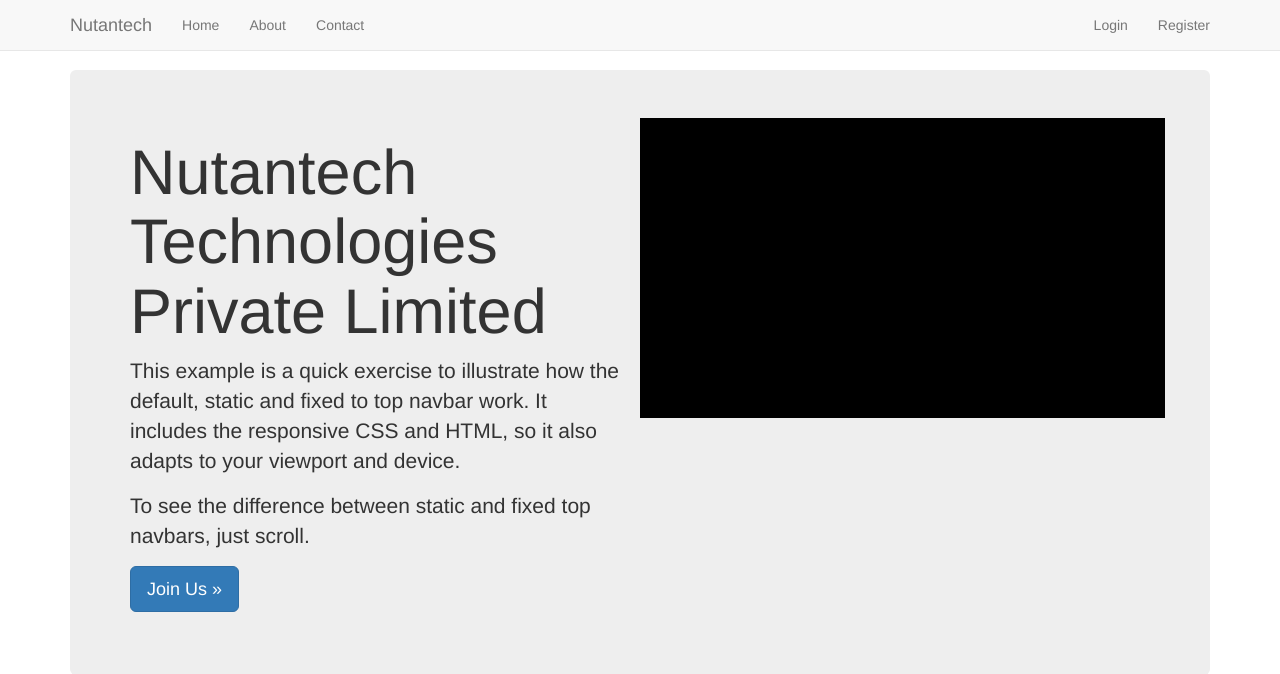
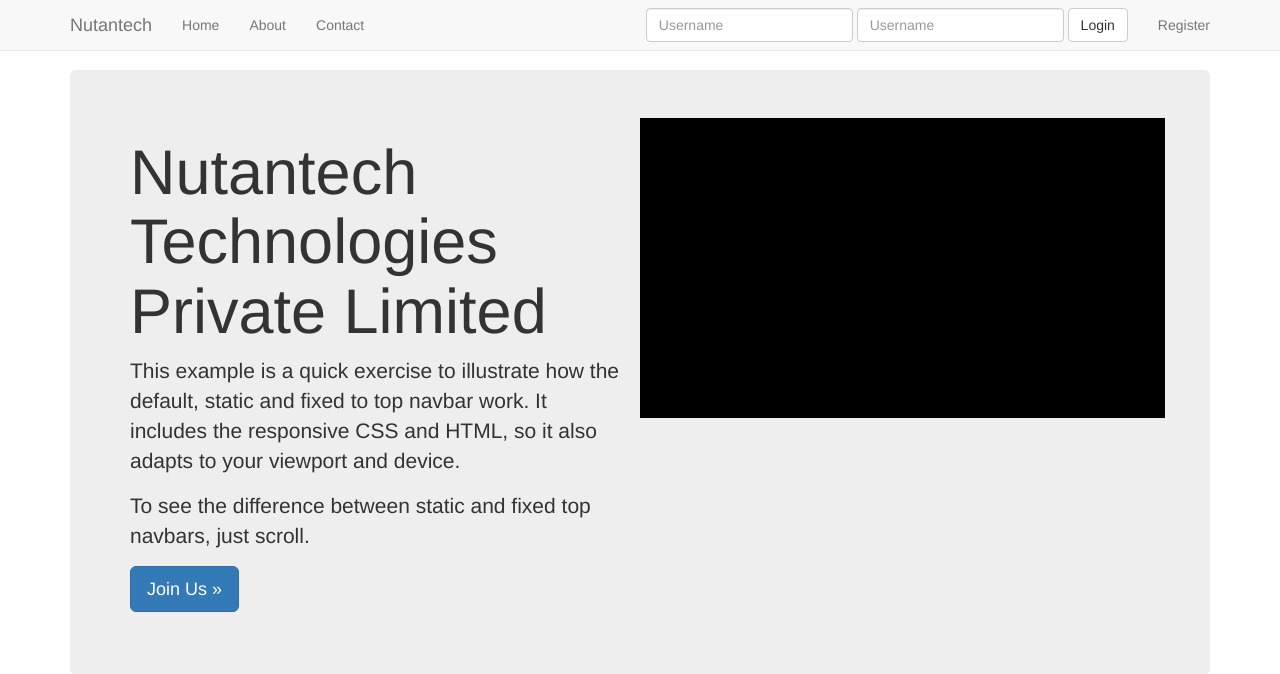
Before and after one commit to shaileshkumarcs/trydjango18, a Django app: page / in a window 1280 px wide. Shown: the top 674 px of the page. Run offline with Django 3.2, Linux system fonts and the light colour scheme; some libraries are stand-ins or nearby versions.

Commit message:
Navbar login form added

```diff
--- a/templates/navbar.html
+++ b/templates/navbar.html
@@ -32,10 +32,20 @@
             {% if request.user.is_authenticated %}
             <li><a href="{% url 'auth_logout' %}"> Logout </a></li>
             {% else %}
-            <li><a href="{% url 'auth_login' %}"> Login </a></li>
             <li><a href="{% url 'registration_register' %}"> Register </a></li>
             {% endif %}
           </ul>
+            {% if not request.user.is_authenticated and not "/accounts/login" in request.get_full_path %}
+            <form class="navbar-form navbar-right" method="POST" action="{% url 'auth_login' %}">{% csrf_token %}
+              <div class="form-group">
+                <input type="text" name="username" class="form-control" placeholder="Username"/>
+              </div>
+              <div class="form-group">
+                <input type="password" name="password" class="form-control" placeholder="Username"/>
+              </div>
+              <button type="submit" class="btn btn-default"> Login </button>
+            </form>
+            {% endif %}
         </div><!--/.nav-collapse -->
       </div>
     </nav>
```
